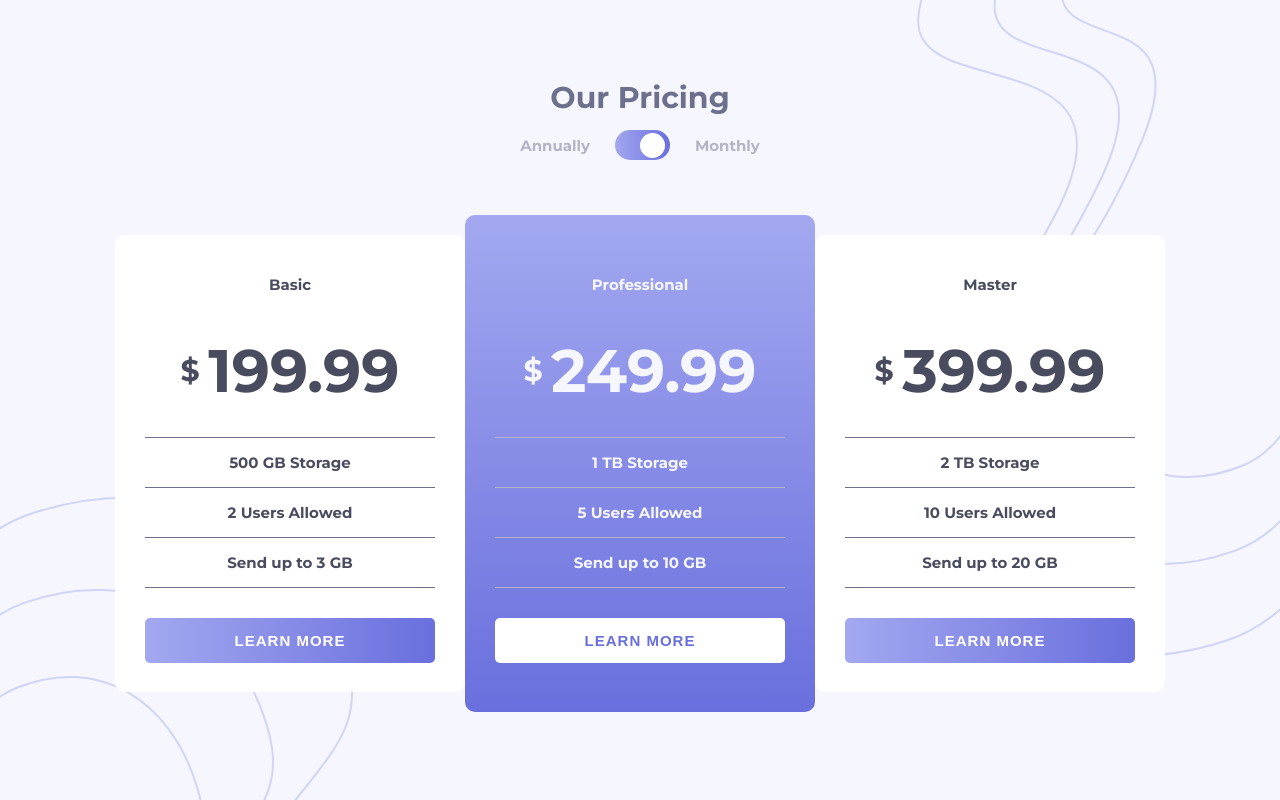
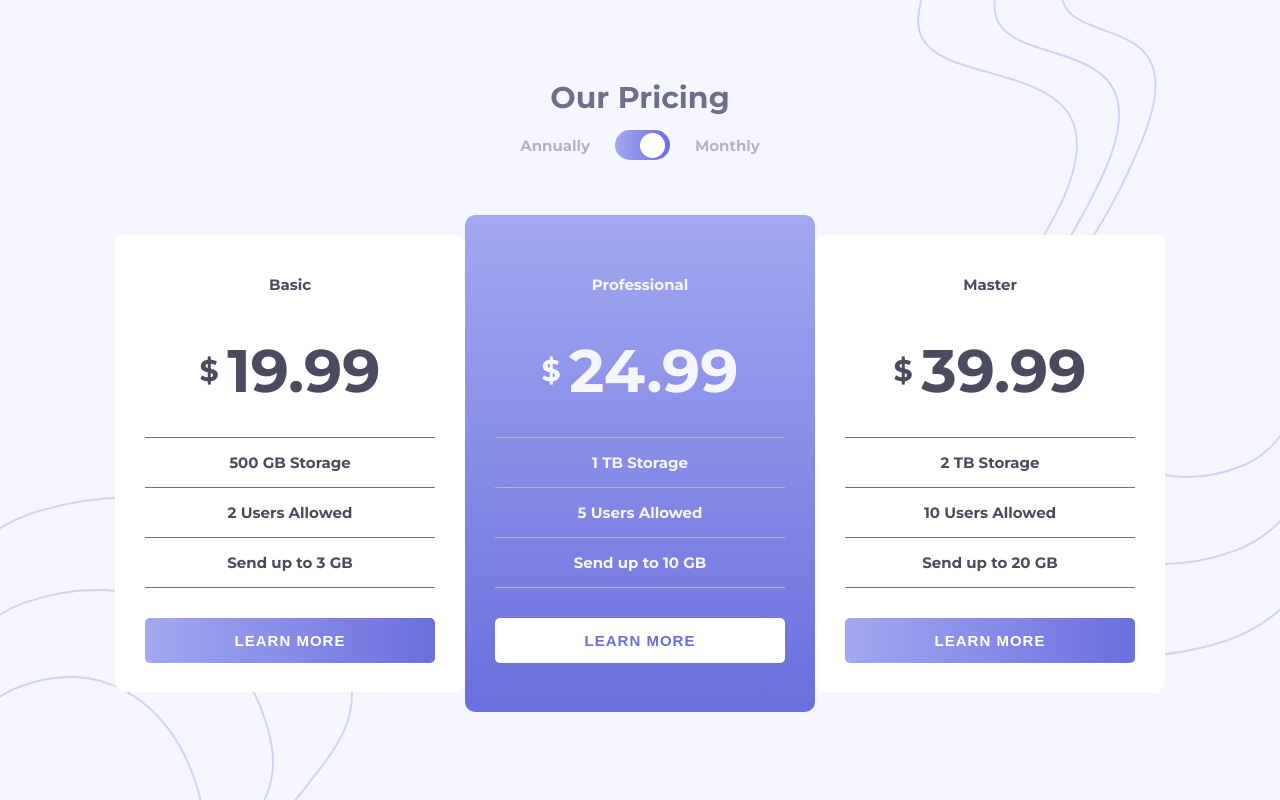
Before and after one commit to Kaung-Khant-Ko-Ko/pricing-component-with-toggle-challenge, a plain HTML site: page index.html in a window 1280 px wide. Drawn offline with nearby package versions, Linux system fonts and the light colour scheme.

Commit message:
Add files via upload

```diff
--- a/index.html
+++ b/index.html
@@ -47,7 +47,7 @@
         <div class="card--side card">
           <p class="card__heading--side">Basic</p>
           <p class="card__price card__price--side">
-            &dollar;&nbsp;<span id="price_basic">199.99</span>
+            &dollar;&nbsp;<span id="price_basic">19.99</span>
           </p>
           <table class="card__desc--side card__desc">
             <tr>
@@ -68,7 +68,7 @@
         <div class="card--center card">
           <p class="card__heading--center">Professional</p>
           <p class="card__price card__price--center">
-            &dollar;&nbsp;<span id="price_professional">249.99</span>
+            &dollar;&nbsp;<span id="price_professional">24.99</span>
           </p>
           <table class="card__desc--center card__desc">
             <tr>
@@ -89,7 +89,7 @@
         <div class="card--side card">
           <p class="card__heading--side">Master</p>
           <p class="card__price card__price--side">
-            &dollar;&nbsp;<span id="price_master">399.99</span>
+            &dollar;&nbsp;<span id="price_master">39.99</span>
           </p>
           <table class="card__desc--side card__desc">
             <tr>
--- a/index.js
+++ b/index.js
@@ -1,13 +1,13 @@
 $("#plan").on({
   input: function () {
     if ($(this).is(":checked")) {
+      $("#price_basic").text("19.99");
+      $("#price_professional").text("24.99");
+      $("#price_master").text("39.99");
+    } else {
       $("#price_basic").text("199.99");
       $("#price_professional").text("249.99");
       $("#price_master").text("399.99");
-    } else {
-      $("#price_basic").text("19.99");
-      $("#price_professional").text("24.99");
-      $("#price_master").text("39.99");
     }
   },
 });
```
